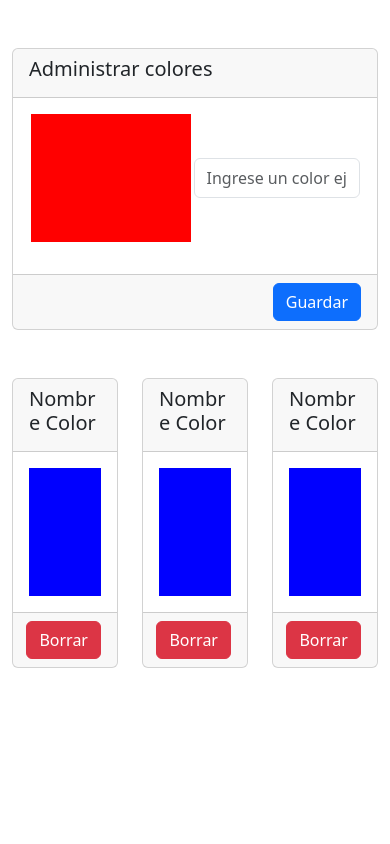
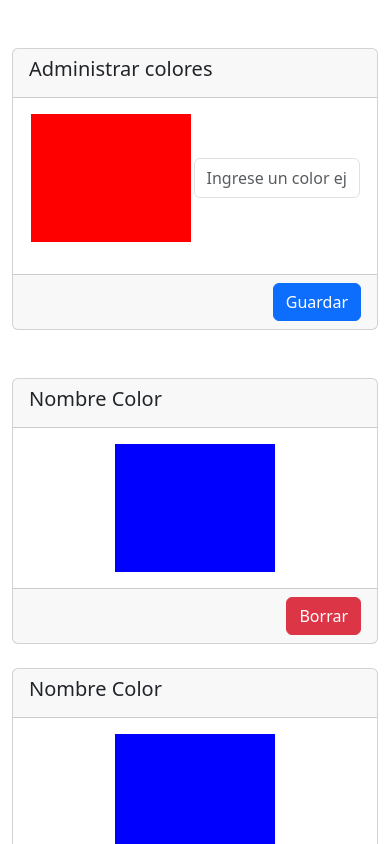
Before and after one commit to NahuFed/TP-React-Ejercicio-6, a React (Vite) app: page / in a window 390 px wide. Shown: the top 844 px of the page. Built offline with nearby package versions, Linux system fonts and the light colour scheme.

Commit message:
grilla responsive

```diff
--- a/src/components/Color.jsx
+++ b/src/components/Color.jsx
@@ -5,7 +5,7 @@ import { Card, Button, Col } from 'react-bootstrap';
 
 const Color = () => {
     return (
-        <Col xs={4}>
+        <Col xs={12} md={6} lg={4} className='mb-4'>
         <Card>
           <Card.Header>
             <Card.Title>Nombre Color</Card.Title>
```
